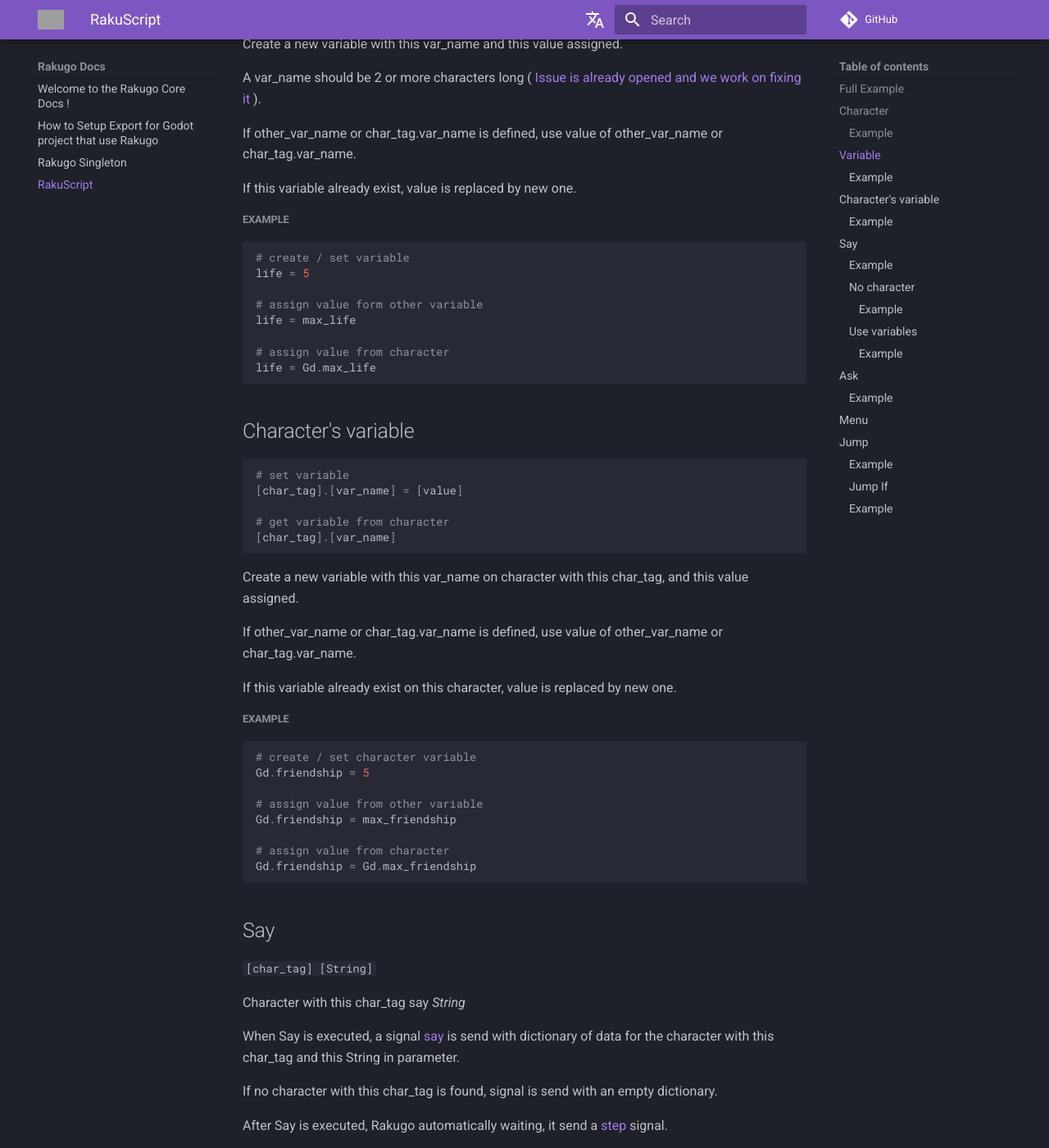
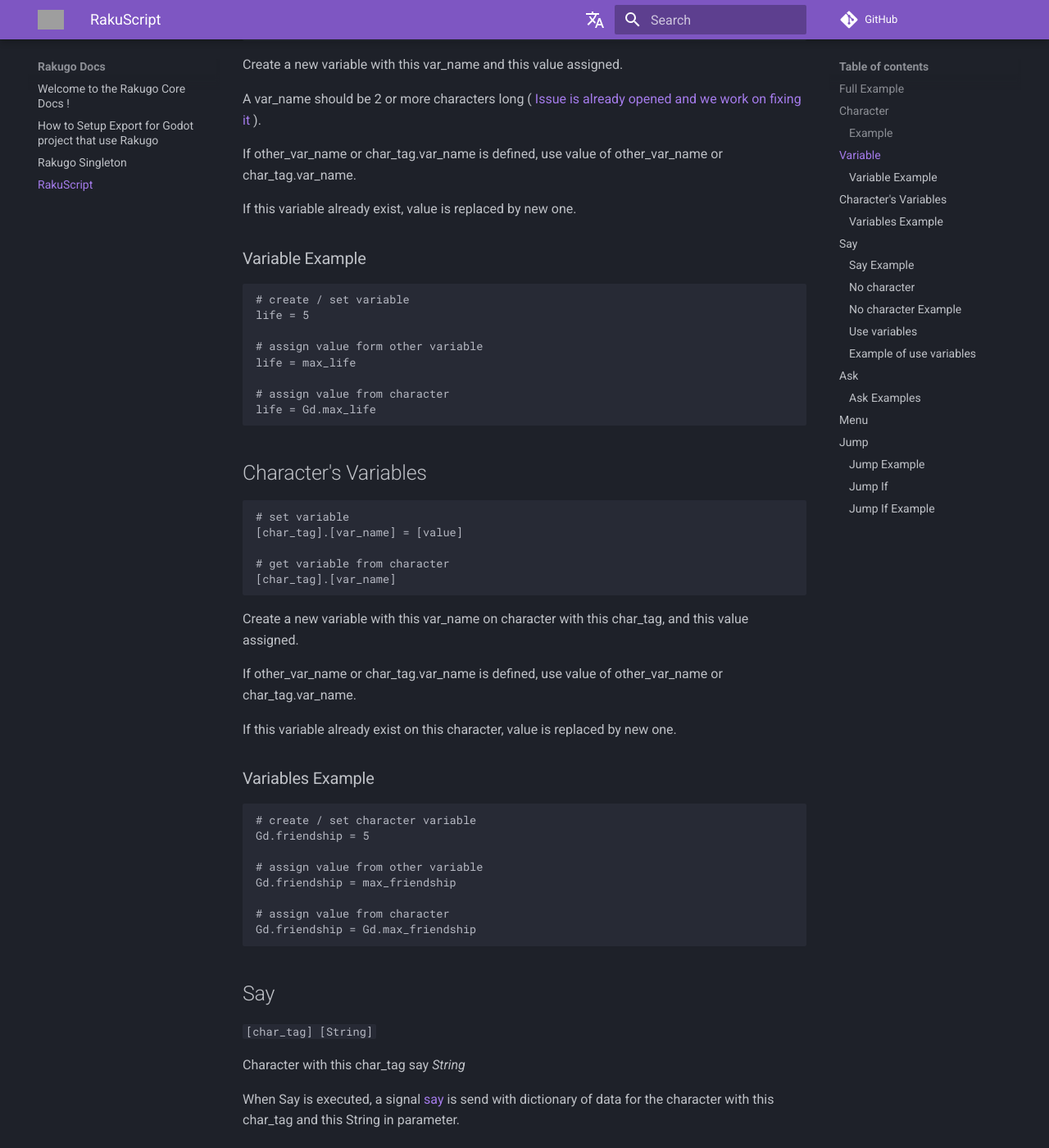
Before and after one commit to rakugoteam/rakugo-docs, an MkDocs documentation site: the page built from docs/rakuscript.md, in a window 1280 px wide and 1400 px high, scrolled down 1182 px. Shown: the whole window at 82% size. Built offline with MkDocs 1.6.1 and Material for MkDocs 9.7.7, drawn with Linux system fonts in a browser that asks for light colours; comment, search, counter and statistics services are not loaded; the version menu is left out; some of the changed text lies outside the part shown; grey boxes are pictures that could not be loaded.

Commit message:
better format, add info about menu syntax, remove mention about already fixed issue #93

````diff
--- a/docs/rakuscript.md
+++ b/docs/rakuscript.md
@@ -3,6 +3,7 @@
 **RakuScript** is Rakugo Dialogue scripting language inspired by Ren'Py Scripting Language.
 
 You can use with **RakuScriptDialogue** node or using:
+
 ```gdscript
 Rakugo.parse_script("path/to/raku_script.rk")
 ```
@@ -14,18 +15,20 @@
 ```character [char_tag] [char_name]```
 
 Equivalent in GDScript:
+
 ```gdscript
 Rakugo.define_character(char_tag, char_name)
 ```
+
 Create/Define a new character with this char_tag and char_name
 
-##### Example
+### Example
 
 ```character Gd Godot```
 
 ## Variable
 
-```python
+```renpy
 # set variable
 [var_name] = [value]
 
@@ -37,6 +40,7 @@
 ```
 
 Equivalent in GDScript:
+
 ```gdscript
 # set variable
 Rakugo.set_variable(var_name, value)
@@ -56,9 +60,9 @@
 
 If this variable already exist, value is replaced by new one.
 
-##### Example
+### Variable Example
 
-```python
+```renpy
 
 # create / set variable
 life = 5
@@ -70,9 +74,10 @@
 life = Gd.max_life
 
 ```
-## Character's variable
 
-```python
+## Character's Variables
+
+```renpy
 # set variable
 [char_tag].[var_name] = [value]
 
@@ -86,9 +91,9 @@
 
 If this variable already exist on this character, value is replaced by new one.
 
-##### Example
+### Variables Example
 
-```python
+```renpy
 # create / set character variable
 Gd.friendship = 5
 
@@ -111,9 +116,9 @@
 
 After Say is executed, Rakugo automatically waiting, it send a [step] signal.
 
-##### Example
+### Say Example
 
-```python
+```renpy
 Gd "Hello !"
 ```
 
@@ -125,7 +130,7 @@
 
 When Say is executed, a signal [say] is send with empty dictionary and this String in parameter.
 
-##### Example
+### No character Example
 
 ```"Hello, world !"```
 
@@ -135,23 +140,23 @@
 
 You can use variables in Say, Rakugo replace them by their values in String before send signal [say].
 
-##### Example
+### Example of use variables
 
-```
+```renpy
 "My name is <Gd.name>, and I have <life> point of life"
 ```
 
 ## Ask
 
-```
+```renpy
 [var_name] = ? [question]
 ```
 
-```
+```renpy
 [var_name] = ? [question] [placeholder]
 ```
 
-```
+```renpy
 [var_name] = ? [character_tag] [question] [placeholder]
 
 ```
@@ -165,9 +170,9 @@
 Rakugo.ask_return(answer)
 ```
 
-### Example
+### Ask Examples
 
-```
+```renpy
 player.name = ? "What is your name ?"
 player.age = ? "How old are you ?"
 ```
@@ -177,7 +182,17 @@
 It can be used to create a ui that switches between different branches
 of dialogue tree.
 
-**WIP**
+```renpy
+menu menu_emily:
+  "Talk with emily" > emily_talk
+  "Wait"
+  "Blop" > test_dialog
+
+```
+
+It must start it from menu menu_name:
+`"Choice"` - is choice and `>` is used to jump to other dialog/label or menu.
+Menu block ends with empty line.
 
 After a Menu is executed, Rakugo waiting call of [ask_menu] signal:
 
@@ -187,15 +202,15 @@
 
 ## Jump
 
-```
+```renpy
 jump [label_name] or jump [menu_label_name]
 ```
 
 It will jump dialogue branch with given label_name or menu_label_name.
 
-### Example
+### Jump Example
 
-```
+```renpy
 jump start
 
 jump shop_menu
@@ -203,23 +218,20 @@
 
 ### Jump If
 
-```
+```renpy
 jump [label_name] if [condition]
 ```
 
 It will jump dialogue branch with given
 label_name or menu_label_name if condition is true.
 
-### Example
+### Jump If Example
 
-```
+```renpy
 jump emily_date if emily.relationship >= 20
 ```
 
-
-[#93]: https://github.com/rakugoteam/Rakugo/issues/93
 [say]: rakugo_singleton.md#say-characterdictionary-textstring
 [step]: rakugo_singleton.md#step
-[Say]: rakuscript.md#say
 [ask_return]: rakuscript.md#ask_return
 [ask_menu]: rakuscript.md#ask_menu
````
